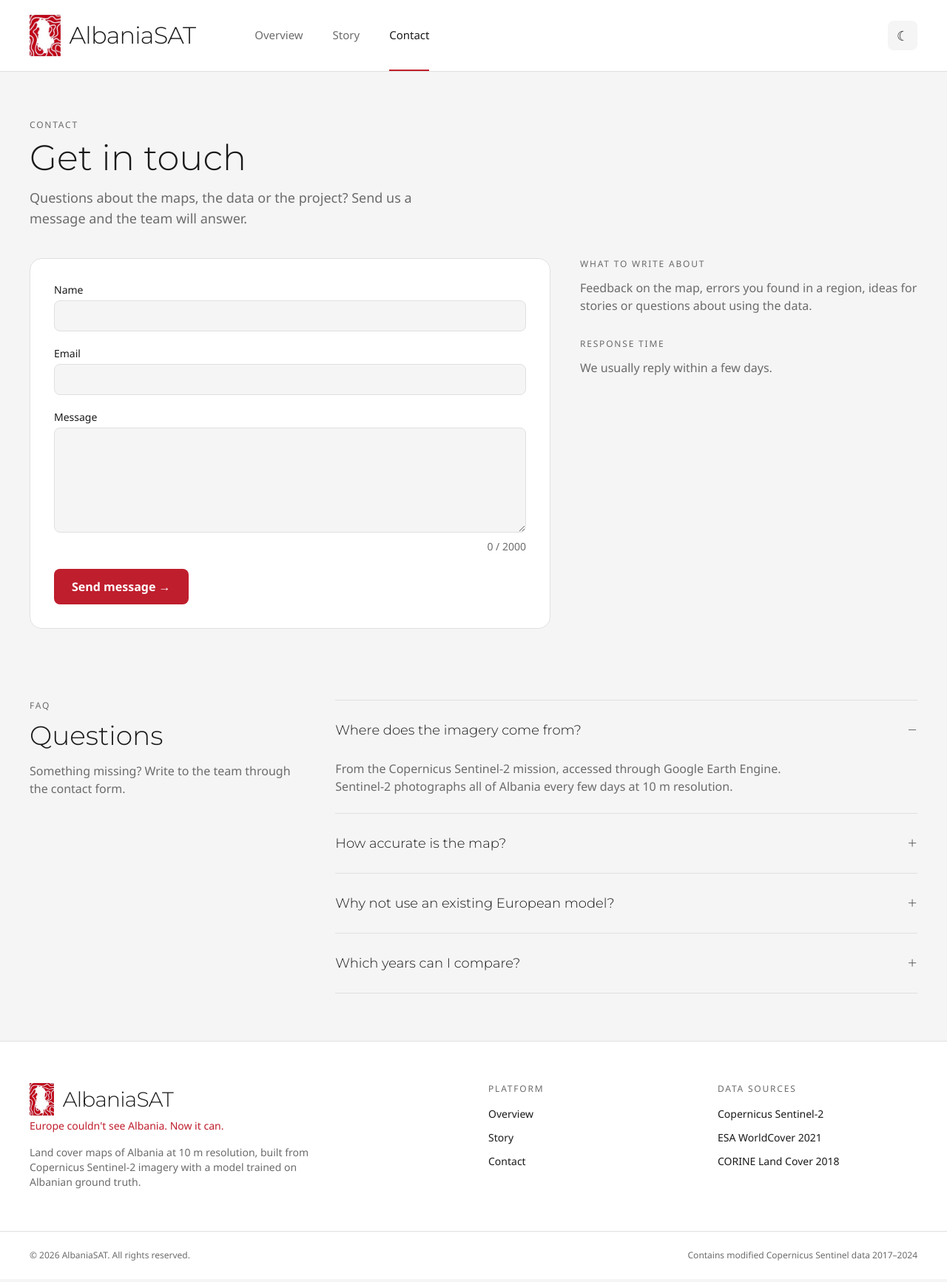
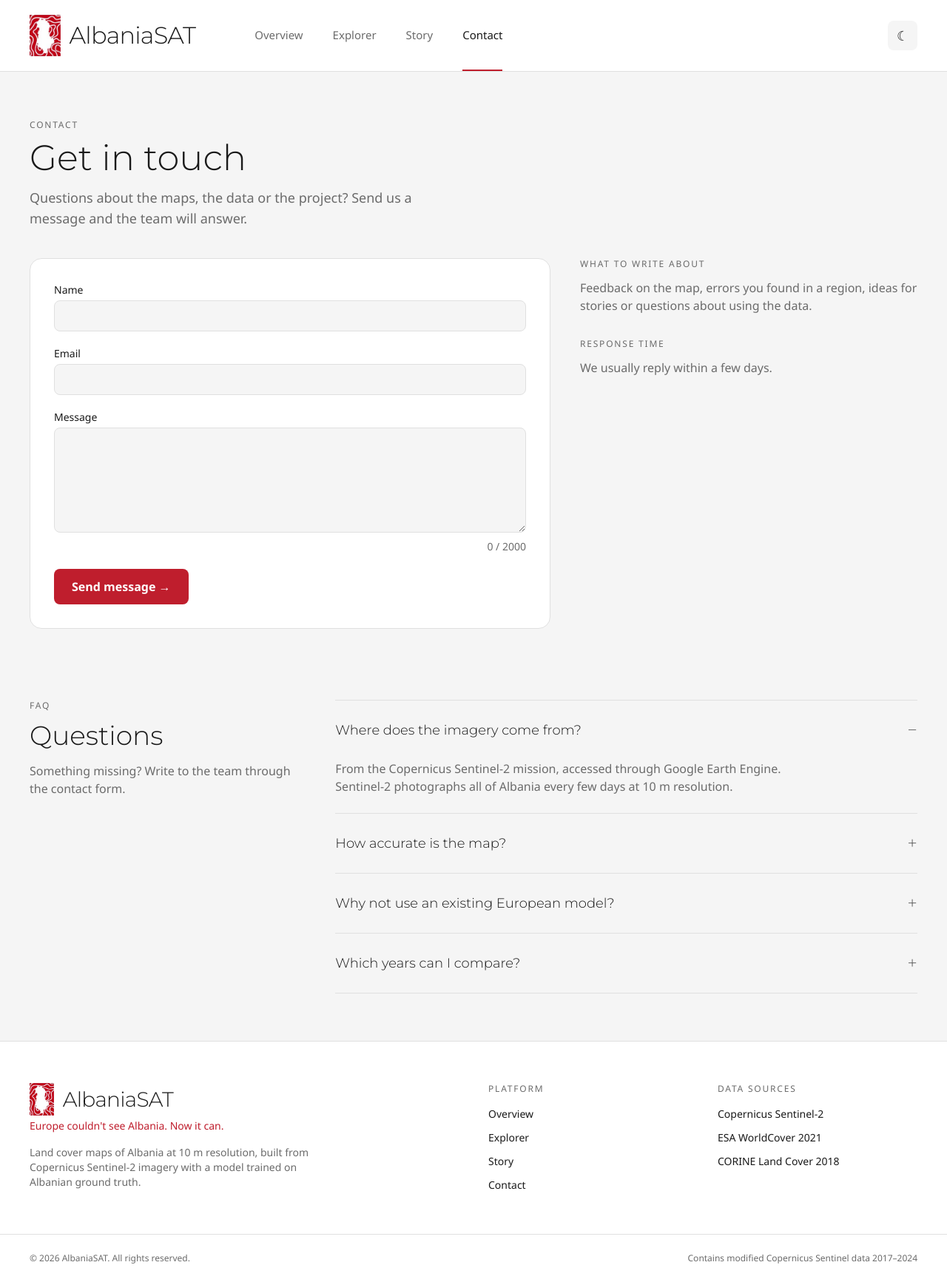
Before and after one commit to virvihuta/AlbaniaSAT, a React (Vite) app in the folder frontend/: page /contact in a window 1280 px wide. Shown: the whole page at 74% size. Built offline with nearby package versions, Linux system fonts and the light colour scheme; no server answers.

Commit message:
Add explorer to the menu, the routes and the footer

```diff
--- a/frontend/src/App.jsx
+++ b/frontend/src/App.jsx
@@ -3,6 +3,7 @@ import { ProtectedRoute } from './auth'
 import Home from './pages/Home'
 import News from './pages/News'
 import NewsDetail from './pages/NewsDetail'
+import Explorer from './pages/Explorer'
 import Contact from './pages/Contact'
 import Login from './pages/Login'
 import Admin from './pages/Admin'
@@ -15,6 +16,7 @@ export default function App() {
     <Routes>
       {/* Public area: no login needed */}
       <Route path="/" element={<Home />} />
+      <Route path="/explorer" element={<Explorer />} />
       <Route path="/news" element={<News />} />
       <Route path="/news/:slug" element={<NewsDetail />} />
       <Route path="/contact" element={<Contact />} />
--- a/frontend/src/components/Footer.jsx
+++ b/frontend/src/components/Footer.jsx
@@ -2,7 +2,7 @@ import { Link } from 'react-router-dom'
 import Logo from './Logo'
 
 const columns = [
-  { title: 'Platform', items: [{ label: 'Overview', to: '/' }, { label: 'Story', to: '/news' }, { label: 'Contact', to: '/contact' }] },
+  { title: 'Platform', items: [{ label: 'Overview', to: '/' }, { label: 'Explorer', to: '/explorer' }, { label: 'Story', to: '/news' }, { label: 'Contact', to: '/contact' }] },
   { title: 'Data sources', items: [{ label: 'Copernicus Sentinel-2' }, { label: 'ESA WorldCover 2021' }, { label: 'CORINE Land Cover 2018' }] },
 ]
 
--- a/frontend/src/components/PublicLayout.jsx
+++ b/frontend/src/components/PublicLayout.jsx
@@ -5,16 +5,18 @@ import Footer from './Footer'
 
 const links = [
   { to: '/', label: 'Overview' },
+  { to: '/explorer', label: 'Explorer' },
   { to: '/news', label: 'Story' },
   { to: '/contact', label: 'Contact' },
 ]
 
-// Header with logo and navigation, the page content and the footer
-export default function PublicLayout({ children }) {
+// Header with logo and navigation, the page content and the footer.
+// full = true is for the map: the page uses the whole width and has no footer.
+export default function PublicLayout({ children, full = false }) {
   return (
     <div className="flex min-h-screen flex-col">
-      <header className="sticky top-0 z-10 border-b border-border bg-surface">
-        <div className="mx-auto flex h-24 max-w-7xl items-center gap-3 px-4 sm:gap-6 sm:px-6 md:px-10">
+      <header className="sticky top-0 z-[1100] border-b border-border bg-surface">
+        <div className={'mx-auto flex h-24 items-center gap-3 px-4 sm:gap-6 sm:px-6 md:px-10 ' + (full ? '' : 'max-w-7xl')}>
           <Logo big />
           <nav className="flex h-full sm:ml-10 sm:gap-2">
             {links.map((link) => (
@@ -39,9 +41,13 @@ export default function PublicLayout({ children }) {
         </div>
       </header>
 
-      <main className="mx-auto w-full max-w-7xl flex-1 px-6 py-16 md:px-10">{children}</main>
+      {full ? (
+        <main className="flex-1">{children}</main>
+      ) : (
+        <main className="mx-auto w-full max-w-7xl flex-1 px-6 py-16 md:px-10">{children}</main>
+      )}
 
-      <Footer />
+      {!full && <Footer />}
     </div>
   )
 }
```
